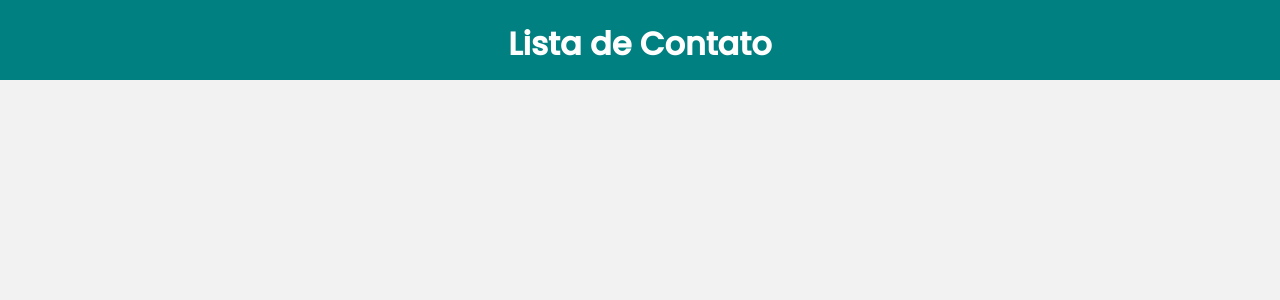
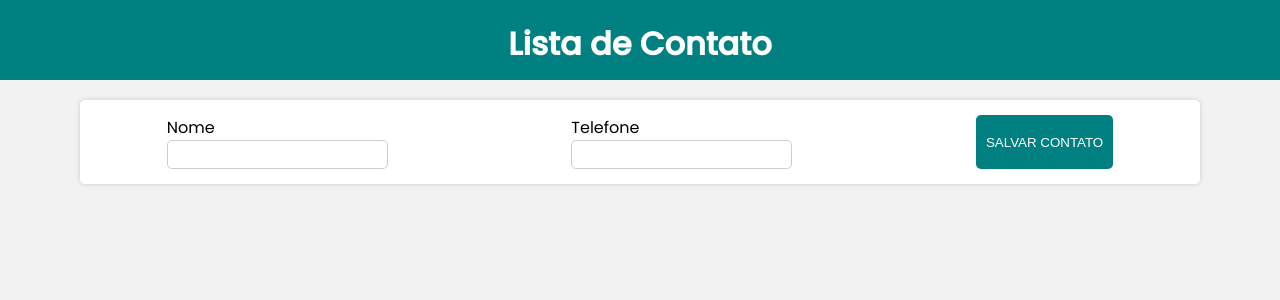
Before and after one commit to leticea/contact-list, a React (Create React App) app: page / in a window 1280 px wide. Shown: the top 300 px of the page. Built offline with nearby package versions, Linux system fonts and the light colour scheme.

Commit message:
refatorando o código em form/index para consertar o input do telefone

```diff
--- a/src/App.js
+++ b/src/App.js
@@ -3,14 +3,14 @@ import GlobalStyle from "./styles/global";
 import Header from "./components/Header";
 import Form from "./components/Form";
 
-
 const App = () => {
   return (
     <>
     <Header />
+    <Form />
     <GlobalStyle />
     </>
-  )
-}
+  );
+};
 
 export default App;
--- a/src/components/Form/index.js
+++ b/src/components/Form/index.js
@@ -1,49 +1,19 @@
 import React, { useState } from "react";
 import * as C from "./styles";
 import ReactInputMask from "react-input-mask";
-import Grid from "../Grid";
 
+const Form = () => {
+  const [contactName, setContactName] = useState("");
+  const [phoneNumber, setPhoneNumber] = useState("");
 
-const Form = ({ handleAdd, contactList, setContactList }) => {
-  const [contactName, setContactName] = useState("");
-  const [phonetNumber, setPhoneNumber] = useState("(99) 99999-9999");
-
-  const generateID = () => Math.round(Math.random() * 1000);
+  const generateID = () => Math.round(Math.random() * 1000); // gera um ID aleatório
 
   const handleSave = () => {
-    if (!contactName || !phonetNumber) {
-      alert("Informe o nome e o telefone");
+    if (!contactName || !phoneNumber) {
+      alert("Informe o nome e o telefone!");
+      return;
     }
   };
-
-  const contact = {
-    id: generateID(),
-    contactName: contactName,
-    phonetNumber: phonetNumber
-  };
-
-  handleAdd(contact);
-
-  setContactName("");
-  setPhoneNumber("");
-
-  <ReactInputMask
-    {...props}
-    contactNumber={contactNumber}
-    onBlur={e => {
-      if (e.target.value.replace("-", "").length === 14) {
-        setPhoneNumber("(99) 9999-9999");
-      }
-    }}
-    onFocus={e => {
-      if (e.target.value.replace("-", "").length === 14) {
-        setPhoneNumber("(99) 99999-9999");
-      }
-    }}
-  >
-    {inputProps => <input {...inputProps} type="tel" />}
-
-  </ReactInputMask>
 
   return (
     <>
@@ -54,13 +24,12 @@ const Form = ({ handleAdd, contactList, setContactList }) => {
         </C.InputContent>
         <C.InputContent>
           <C.Label>Telefone</C.Label>
-          <C.Input value={phonetNumber} type="number" onChange={(e) => setPhoneNumber(e.target.value)} />
+          <C.ReactInputMask value={phoneNumber} type="number" onChange={(e) => setPhoneNumber(e.target.value)} />
         </C.InputContent>
-        <C.Button onClick={handleSave}>ADICIONAR CONTATO</C.Button>
+        <C.Button onClick={handleSave}>SALVAR CONTATO</C.Button>
       </C.Container>
-      <Grid itens={contactList} setItens={setContactList} />
     </>
-  )
+  );
 };
 
 export default Form;
--- a/src/components/Form/styles.js
+++ b/src/components/Form/styles.js
@@ -31,15 +31,12 @@ export const Input = styled.input`
   border: 1px solid #ccc;
 `;
 
-export const RadioGroup = styled.div`
-  display: flex;
-  align-items: center;
-  input {
-    margin-left: 20px;
-    margin-right: 5px;
-    accent-color: black;
-    margin-top: 0;
-  }
+export const ReactInputMask = styled.input`
+  outline: none;
+  border-radius: 5px;
+  padding: 5px 10px;
+  font-size: 15px;
+  border: 1px solid #ccc
 `;
 
 export const Button = styled.button`
```
